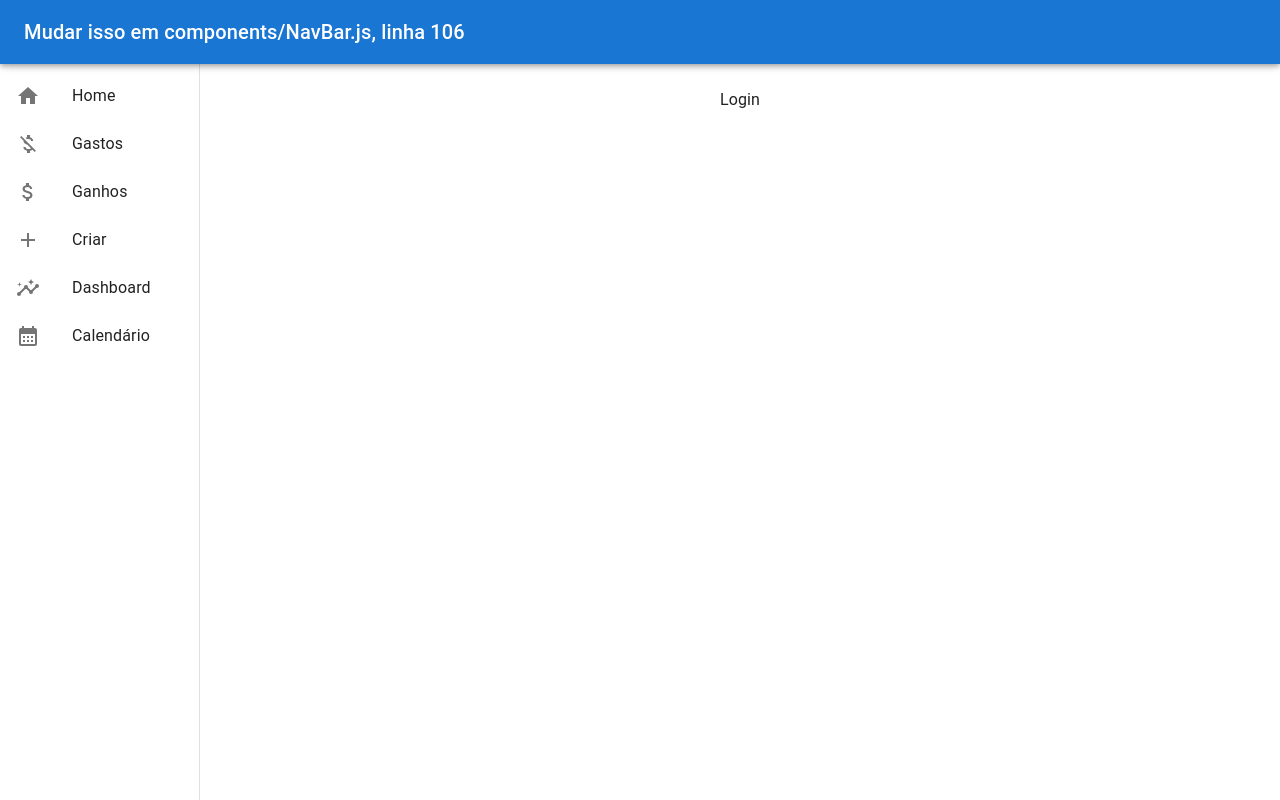
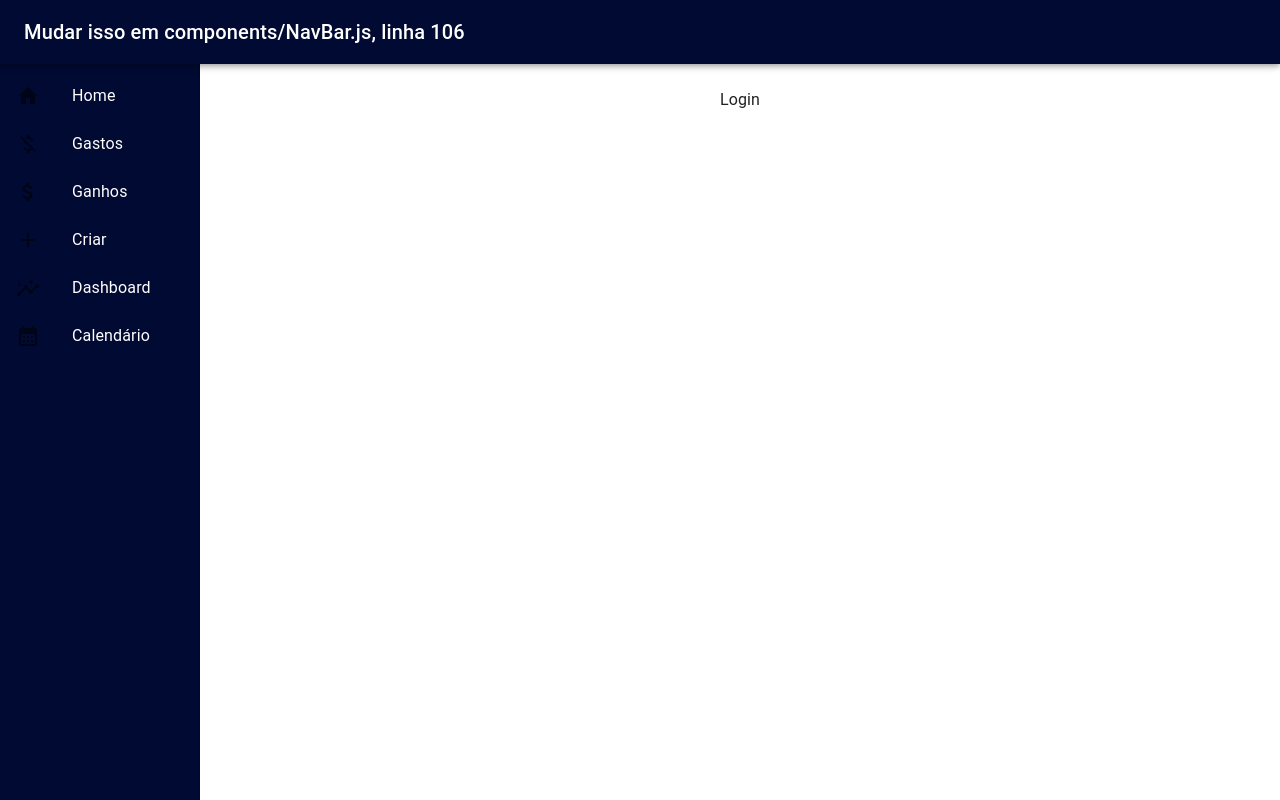
Before and after one commit to MatheusLuizz/projeto-web-2, a React (Create React App) app in the folder frontend/: page / in a window 1280 px wide. Built offline with nearby package versions, Linux system fonts and the light colour scheme.

Commit message:
Changing NavBar colors

```diff
--- a/frontend/src/components/NavBar.js
+++ b/frontend/src/components/NavBar.js
@@ -92,7 +92,13 @@ export default function NavBar(props) {
   return (
     <Box sx={{ display: 'flex' }}>
       <CssBaseline />
-      <AppBar position="fixed" sx={{ zIndex: (theme) => theme.zIndex.drawer + 1 }}>
+      <AppBar
+        position="fixed"
+        sx={{
+          zIndex: (theme) => theme.zIndex.drawer + 1,
+          backgroundColor: '#000A32',
+          color: '#fff'
+       }}>
         <Toolbar>
 
           <IconButton
@@ -113,7 +119,12 @@ export default function NavBar(props) {
           display: {xs: 'none', sm: 'block'},
           width: drawerWidth,
           flexShrink: 0,
-          [`& .MuiDrawer-paper`]: { width: drawerWidth, boxSizing: 'border-box' },
+          [`& .MuiDrawer-paper`]: {
+            width: drawerWidth,
+            boxSizing: 'border-box',
+            backgroundColor: '#000A32',
+            color: '#fff'
+          },
         }}
       >
         {myDrawer}
```
Also changed, not shown: 1 other file (tests, documents, lock files or other folders).
